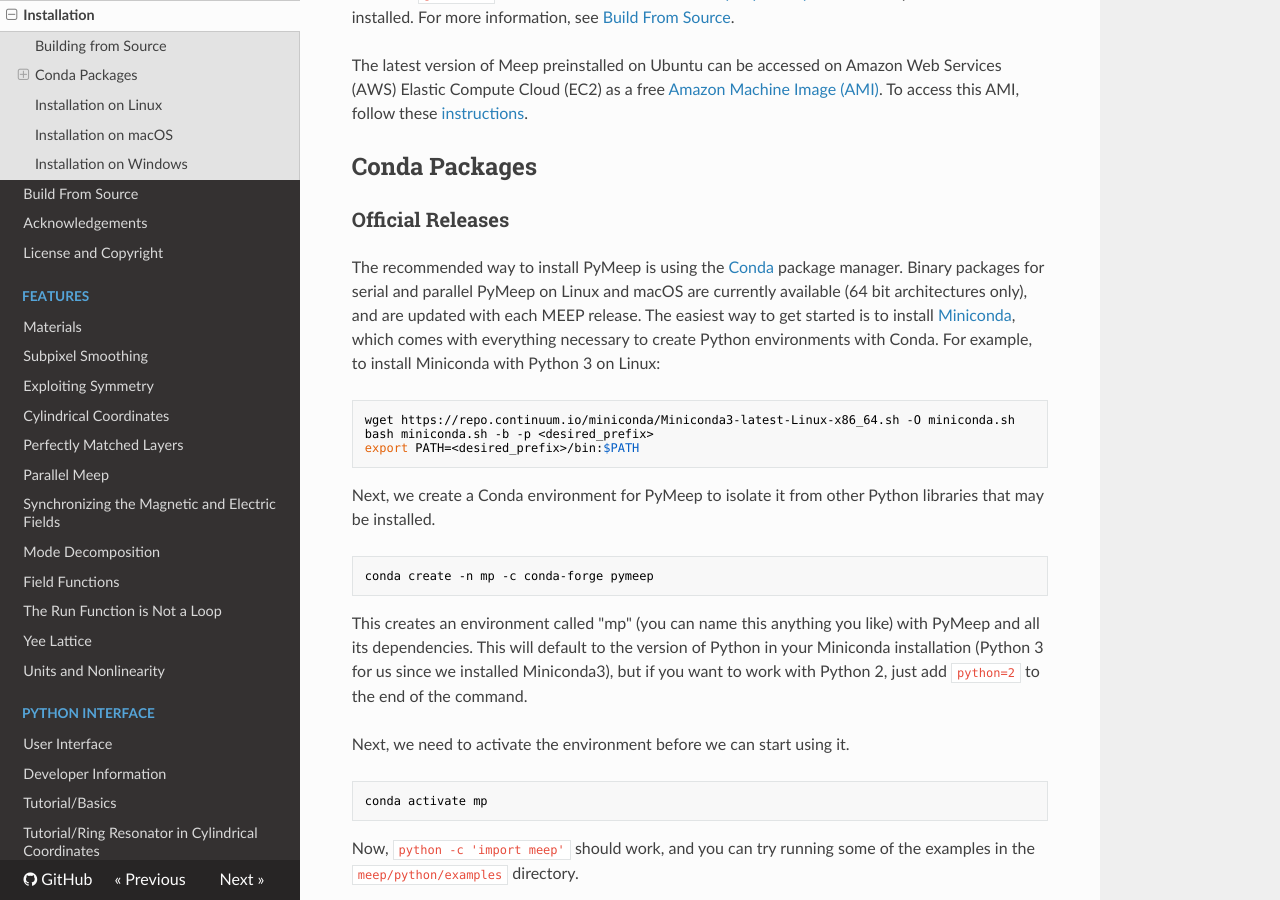
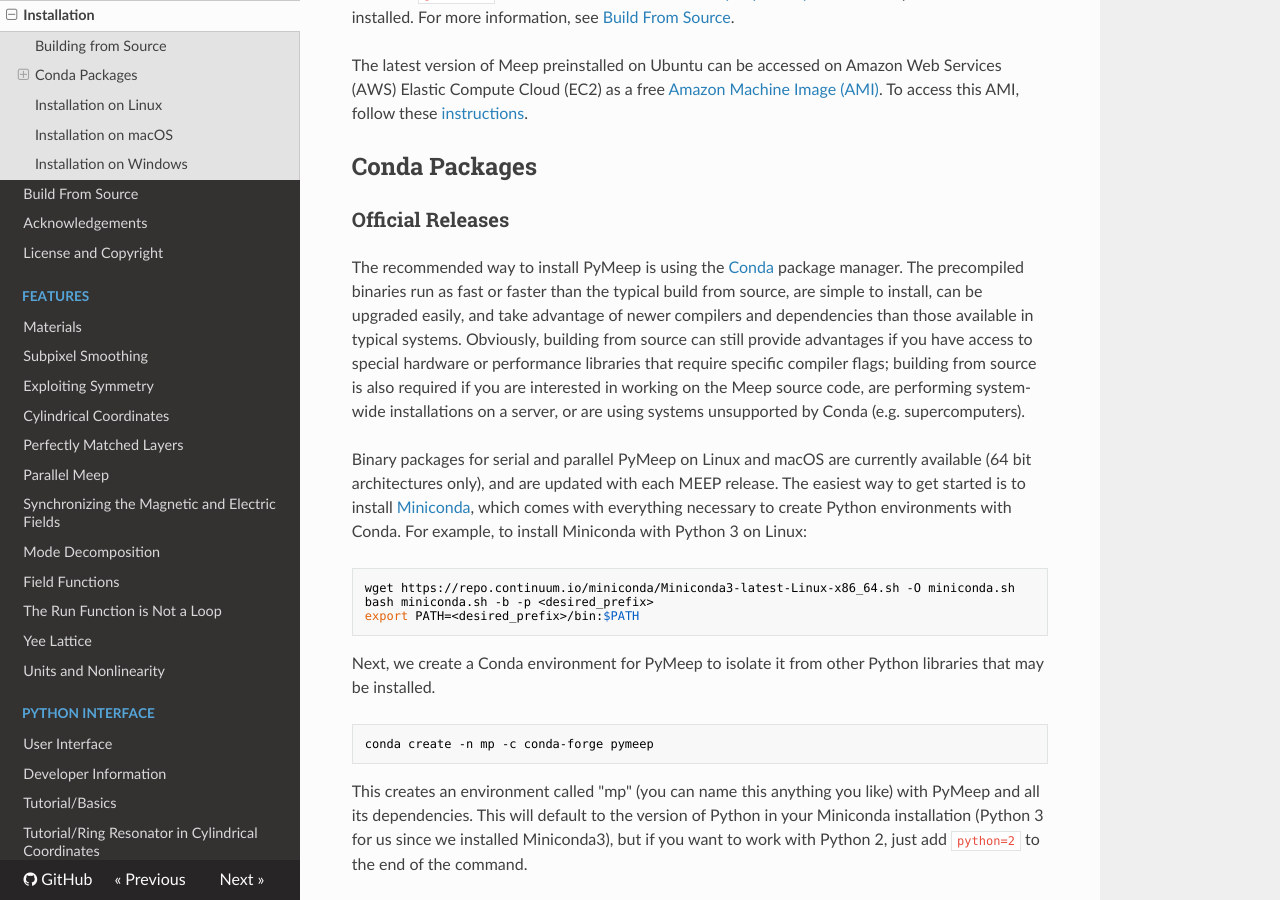
Before and after one commit to NanoComp/meep, an MkDocs documentation site: the page built from doc/docs/Installation.md, in a window 1280 px wide and 900 px high, scrolled down 797 px. Built offline with MkDocs 1.6.1, drawn with Linux system fonts in a browser that asks for light colours; nearby versions of some CDN libraries; old or Windows-style settings are respelled for this version of MkDocs.

Commit message:
Add performance info on conda vs building from source (#899)
* Add performance info on conda vs building from source

* Update Installation.md

````diff
--- a/doc/docs/Installation.md
+++ b/doc/docs/Installation.md
@@ -20,7 +20,9 @@
 
 ### Official Releases
 
-The recommended way to install PyMeep is using the [Conda](https://conda.io/docs/) package manager. Binary packages for serial and parallel PyMeep on Linux and macOS are currently available (64 bit architectures only), and are updated with each MEEP release. The easiest way to get started is to install [Miniconda](https://conda.io/miniconda.html), which comes with everything necessary to create Python environments with Conda. For example, to install Miniconda with Python 3 on Linux:
+The recommended way to install PyMeep is using the [Conda](https://conda.io/docs/) package manager. The precompiled binaries run as fast or faster than the typical build from source, are simple to install, can be upgraded easily, and take advantage of newer compilers and dependencies than those available in typical systems. Obviously, building from source can still provide advantages if you have access to special hardware or performance libraries that require specific compiler flags; building from source is also required if you are interested in working on the Meep source code, are performing system-wide installations on a server, or are using systems unsupported by Conda (e.g. supercomputers).
+
+Binary packages for serial and parallel PyMeep on Linux and macOS are currently available (64 bit architectures only), and are updated with each MEEP release. The easiest way to get started is to install [Miniconda](https://conda.io/miniconda.html), which comes with everything necessary to create Python environments with Conda. For example, to install Miniconda with Python 3 on Linux:
 
 ```bash
 wget https://repo.continuum.io/miniconda/Miniconda3-latest-Linux-x86_64.sh -O miniconda.sh
````
